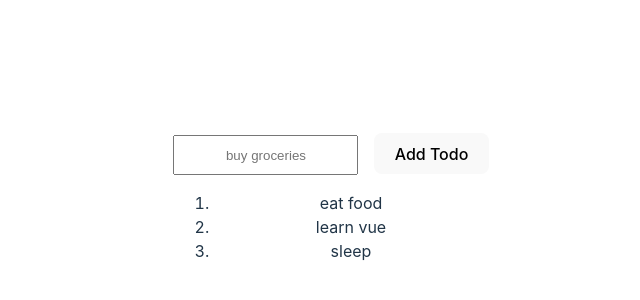
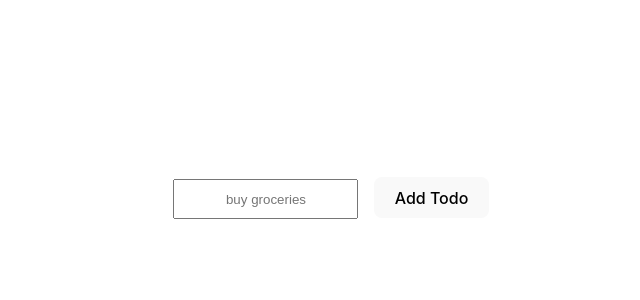
Before and after one commit to StephanRaab/vue-todo, a Vue app: page / in a window 1280 px wide. Shown: the part 194-494 px from the top of the page, without its empty margins (309-949 px from the left). Built offline with nearby package versions, Linux system fonts and the light colour scheme.

Commit message:
push from the input model onto the array

```diff
--- a/src/components/BaseTodo.vue
+++ b/src/components/BaseTodo.vue
@@ -1,11 +1,16 @@
 <script setup>
 import { ref } from 'vue'
 
-let todos = ref(["eat food", "learn vue", "sleep"])
+let todos = ref([])
+
+const todoInput = ref('')
 
 const addTodo = () => {
-    // get value from input
-    console.log("button clicked")
+    if (todoInput.value.trim() === '') {
+        return
+    }
+
+    todos.value.push(todoInput.value)
 }
 </script>
 
```
